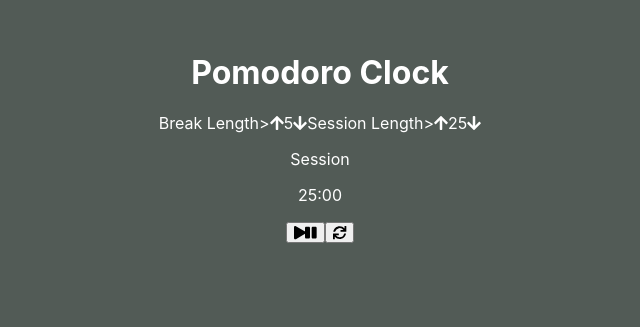
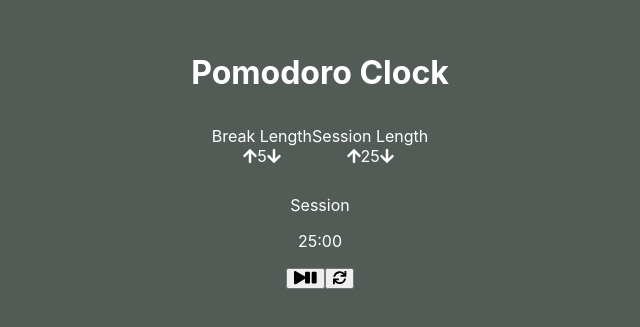
Before and after one commit to rizsyed1/pomodoro-clock, a React (Create React App) app: page / in a window 1280 px wide. Shown: the part 139-466 px from the top of the page, without its empty margins (320-960 px from the left). Built offline with nearby package versions, Linux system fonts and the light colour scheme.

Commit message:
TimeAdjuster divs are both now on one line

```diff
--- a/src/App.css
+++ b/src/App.css
@@ -5,6 +5,12 @@ html{
   text-align: center
 }
 
+.timeAdjusterContainer{
+  display: flex;
+  justify-content: center;
+  padding: 1%
+}
+
 .title{
   margin-top: 15%;
 }
--- a/src/App.js
+++ b/src/App.js
@@ -111,6 +111,7 @@ class App extends React.Component {
     return (
       <div className='pomodoro' >
         <h1 className='title'>Pomodoro Clock</h1>
+        <div className='timeAdjusterContainer'>
           <TimeAdjuster
             timeAdjusterName='Break Length'
             downArrowClick={this.restTimeDownArrowClick}
@@ -123,6 +124,7 @@ class App extends React.Component {
             upArrowClick={this.workTimeUpArrowClick}
             time={this.state.timeAdjusterWorkTime}
           />
+        </div>
         <Timer
           workTimer={this.state.workTimer}
           timeLeft={this.state.timeLeft}
--- a/src/TimeAdjuster/TimeAdjuster.js
+++ b/src/TimeAdjuster/TimeAdjuster.js
@@ -11,14 +11,13 @@ let timeDisplay = ( seconds) => {
 
 function TimeAdjuster({time, downArrowClick, upArrowClick, timeAdjusterName}) {
     return (
-        <>
-            <span className='container'>
-                <span className='header'>{timeAdjusterName}></span>
-                <span onClick={upArrowClick} className='arrowUp'><FontAwesomeIcon icon={faArrowUp}/></span>
-                <span className='time'>{timeDisplay(time)}</span>
-                <span onClick={downArrowClick} className='arrowDown'><FontAwesomeIcon  icon={faArrowDown} /></span>
-            </span>
-        </>
+        <div className='container'>
+            <span className='header'>{timeAdjusterName}</span>
+            <br />
+            <span onClick={upArrowClick} className='arrowUp'><FontAwesomeIcon icon={faArrowUp}/></span>
+            <span className='time'>{timeDisplay(time)}</span>
+            <span onClick={downArrowClick} className='arrowDown'><FontAwesomeIcon  icon={faArrowDown} /></span>
+        </div>
     )
 }
 
```
Lines whose indentation alone changed are shown as unchanged.
